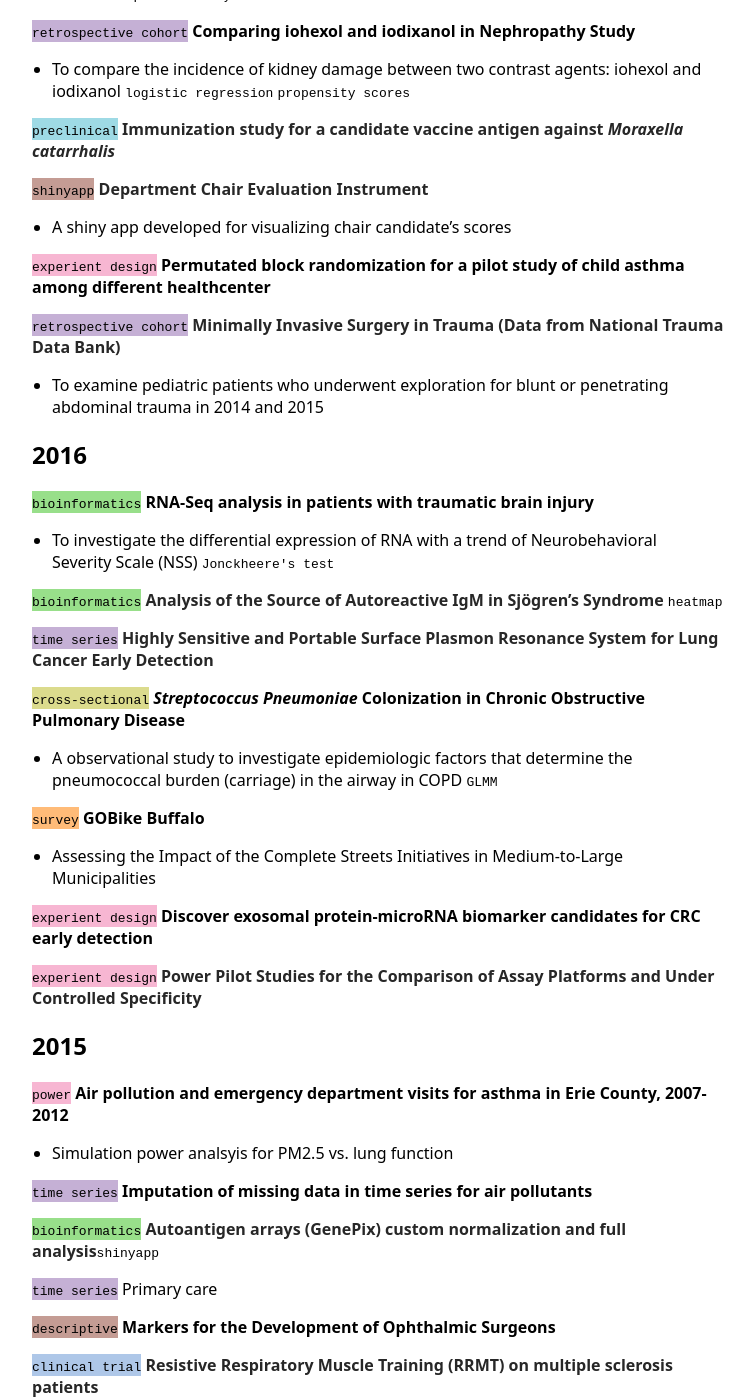
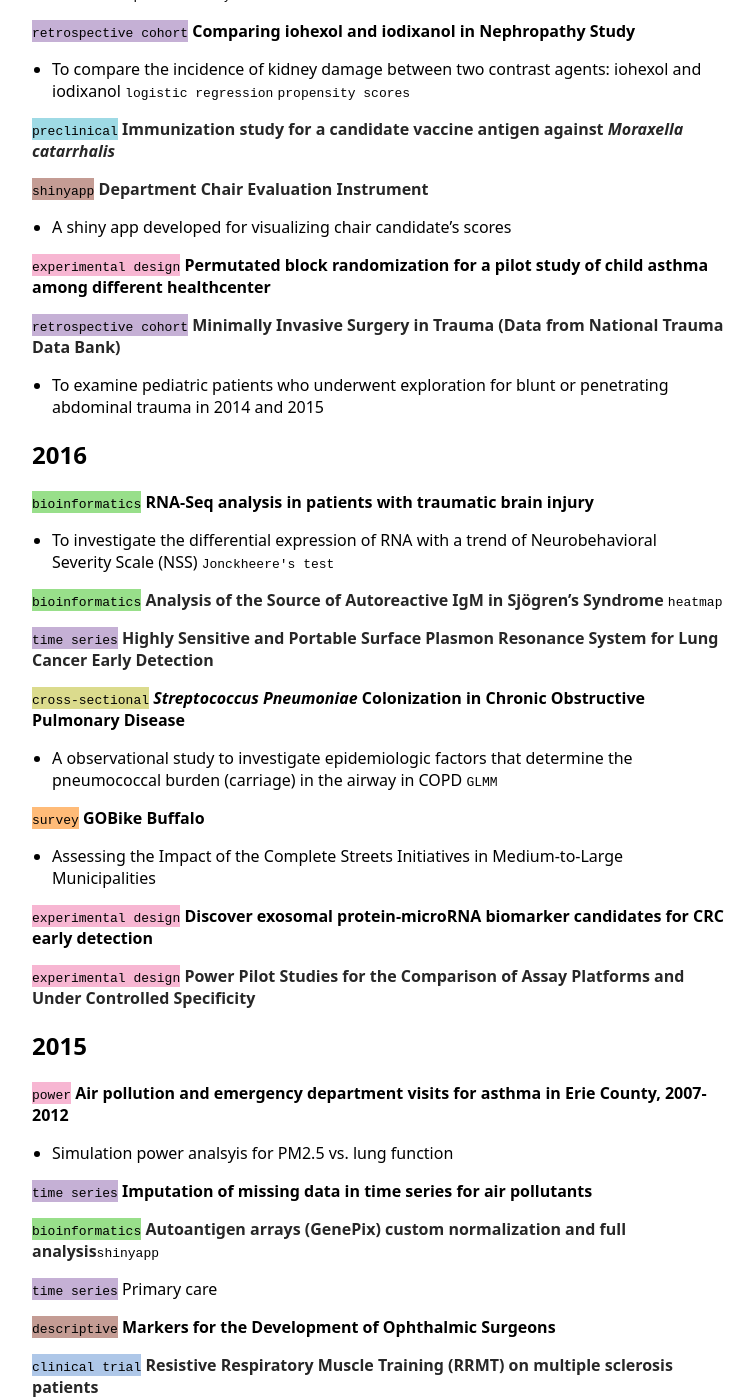
Before and after one commit to ziqiangc/ziqiangc.github.io, a Jekyll site: the page built from projects.md, in a window 1280 px wide and 1400 px high, scrolled down 2115 px. Shown: the whole window, without its empty margins (258-1012 px from the left). Built offline with Jekyll 4.4.1, drawn with Linux system fonts in a browser that asks for light colours; our own code applies the rules of GitHub Pages for plain Markdown files; some of the changed text lies outside the part shown.

Commit message:
Update projects.md

```diff
--- a/projects.md
+++ b/projects.md
@@ -9,7 +9,7 @@
 <span style="background-color: #ffbb78">`survey`</span> **Karen Health Literacy Study**
 - Survey analysis for Refugee Health Screener-15, develop a health literacy tool for the Karen refugees living in Buffalo <span style="background-color: #c7c7c7">`factor analysis`</span>
 
-<span style="background-color: #f7b6d2">`experient design`</span> **Spencer COVID Grant**
+<span style="background-color: #f7b6d2">`experimental design`</span> **Spencer COVID Grant**
 - Investigate an dialogue intervention for remote delivery that promotes positive social-emotional outcomes, intergroup relationships, and racial climate. <span style="background-color: #c7c7c7">`SAP`</span> <span style="background-color: #c7c7c7">`power`</span>
 
 ## 2019
@@ -66,7 +66,7 @@
 <span style="background-color: #c49c94">`shinyapp`</span> [**Department Chair Evaluation Instrument**](https://ziqiangc.shinyapps.io/evaluationtool/)
 - A shiny app developed for visualizing chair candidate's scores
 
-<span style="background-color: #f7b6d2">`experient design`</span> **Permutated block randomization for a pilot study of child asthma among different healthcenter**
+<span style="background-color: #f7b6d2">`experimental design`</span> **Permutated block randomization for a pilot study of child asthma among different healthcenter**
 
 <span style="background-color: #c5b0d5">`retrospective cohort`</span> [**Minimally Invasive Surgery in Trauma (Data from National Trauma Data Bank)**](https://doi.org/10.1089/lap.2019.0322)
 - To examine pediatric patients who underwent exploration for blunt or penetrating abdominal trauma in 2014 and 2015
@@ -86,9 +86,9 @@
 <span style="background-color: #ffbb78">`survey`</span> **GOBike Buffalo**
 - Assessing the Impact of the Complete Streets Initiatives in Medium-to-Large Municipalities
 
-<span style="background-color: #f7b6d2">`experient design`</span> **Discover exosomal protein-microRNA biomarker candidates for CRC early detection**
+<span style="background-color: #f7b6d2">`experimental design`</span> **Discover exosomal protein-microRNA biomarker candidates for CRC early detection**
 
-<span style="background-color: #f7b6d2">`experient design`</span> [**Power Pilot Studies for the Comparison of Assay Platforms and Under Controlled Specificity**](https://www.researchgate.net/publication/303205325_A_Novel_and_Quick_Method_to_Power_Pilot_Studies_for_the_Comparison_of_Assay_Platforms_and_Under_Controlled_Specificity)
+<span style="background-color: #f7b6d2">`experimental design`</span> [**Power Pilot Studies for the Comparison of Assay Platforms and Under Controlled Specificity**](https://www.researchgate.net/publication/303205325_A_Novel_and_Quick_Method_to_Power_Pilot_Studies_for_the_Comparison_of_Assay_Platforms_and_Under_Controlled_Specificity)
 
 ## 2015
 
```
